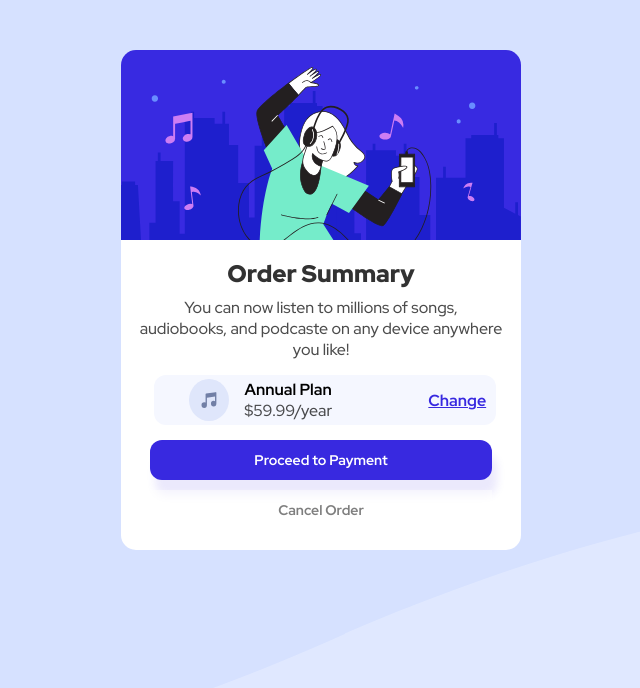
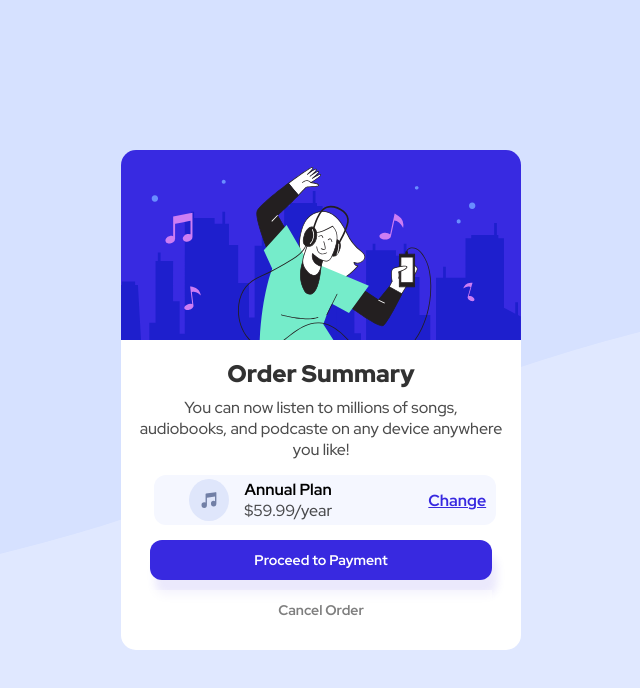
Before and after one commit to KJabeen/Frontend-Mentor-Order-Summary-Component, a plain HTML site: page index.html in a window 1280 px wide. Shown: the whole page, without its empty margins (319-959 px from the left). Drawn offline with Linux system fonts and the light colour scheme.

Commit message:
Update style.css

```diff
--- a/style.css
+++ b/style.css
@@ -30,12 +30,10 @@ body{
     background-attachment: fixed;
     /* margin-left: auto;
     margin-right: auto; */
-    margin: auto;
+/*     margin: auto; */
 
-
-
-
-
+     display: grid;
+    place-items: center;
 
 }
 
@@ -52,7 +50,7 @@ body{
 
     align-content:space-around;
     border-radius: 15px;
-    margin: 50px auto;
+/*     margin: 50px auto; */
     /* overflow: hidden; */
 
 
```
